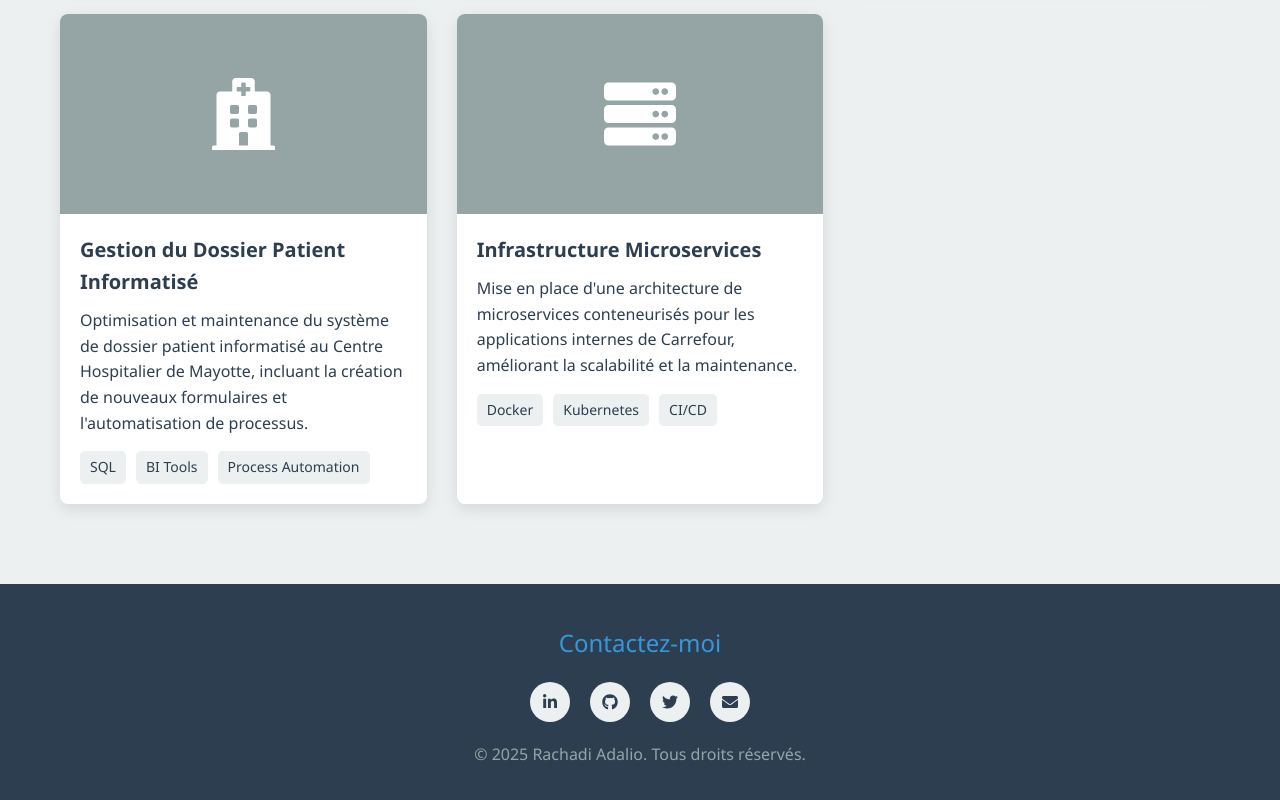
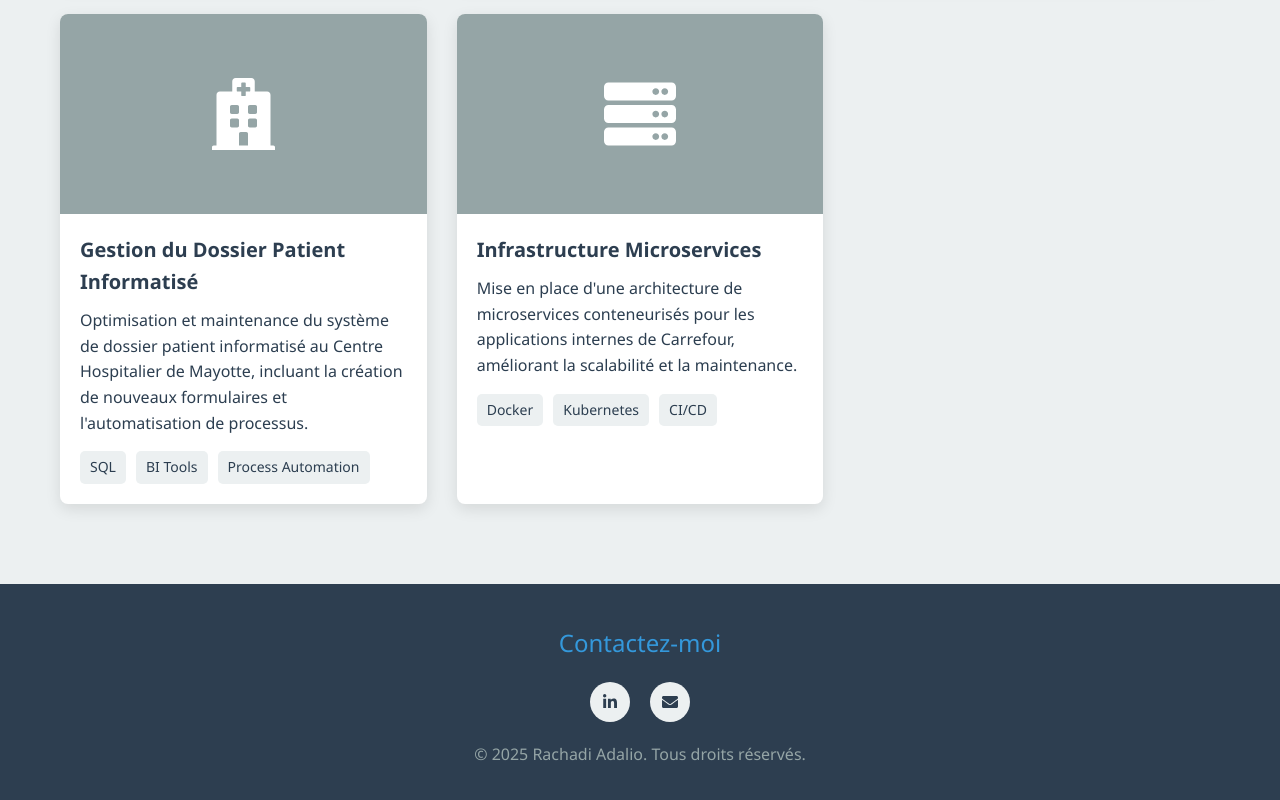
Before and after one commit to rachadia/portfolio, a plain HTML site: page index.html in a window 1280 px wide. Shown: the part 4077-4877 px from the top of the page. Drawn offline with Linux system fonts and the light colour scheme.

Commit message:
Update social link index.html

```diff
--- a/index.html
+++ b/index.html
@@ -810,16 +810,16 @@
       <h2>Contactez-moi</h2>
 
       <div class="social-links">
-        <a href="#" class="social-link">
+        <a href="www.linkedin.com/in/adalio-rachadi-059120151" class="social-link">
           <i class="fab fa-linkedin-in"></i>
         </a>
-        <a href="#" class="social-link">
+        <!-- <a href="#" class="social-link">
           <i class="fab fa-github"></i>
         </a>
         <a href="#" class="social-link">
           <i class="fab fa-twitter"></i>
-        </a>
-        <a href="#" class="social-link">
+        </a> -->
+        <a href="mailto:keavinwilson@gmail.com" class="social-link">
           <i class="fas fa-envelope"></i>
         </a>
       </div>
```
